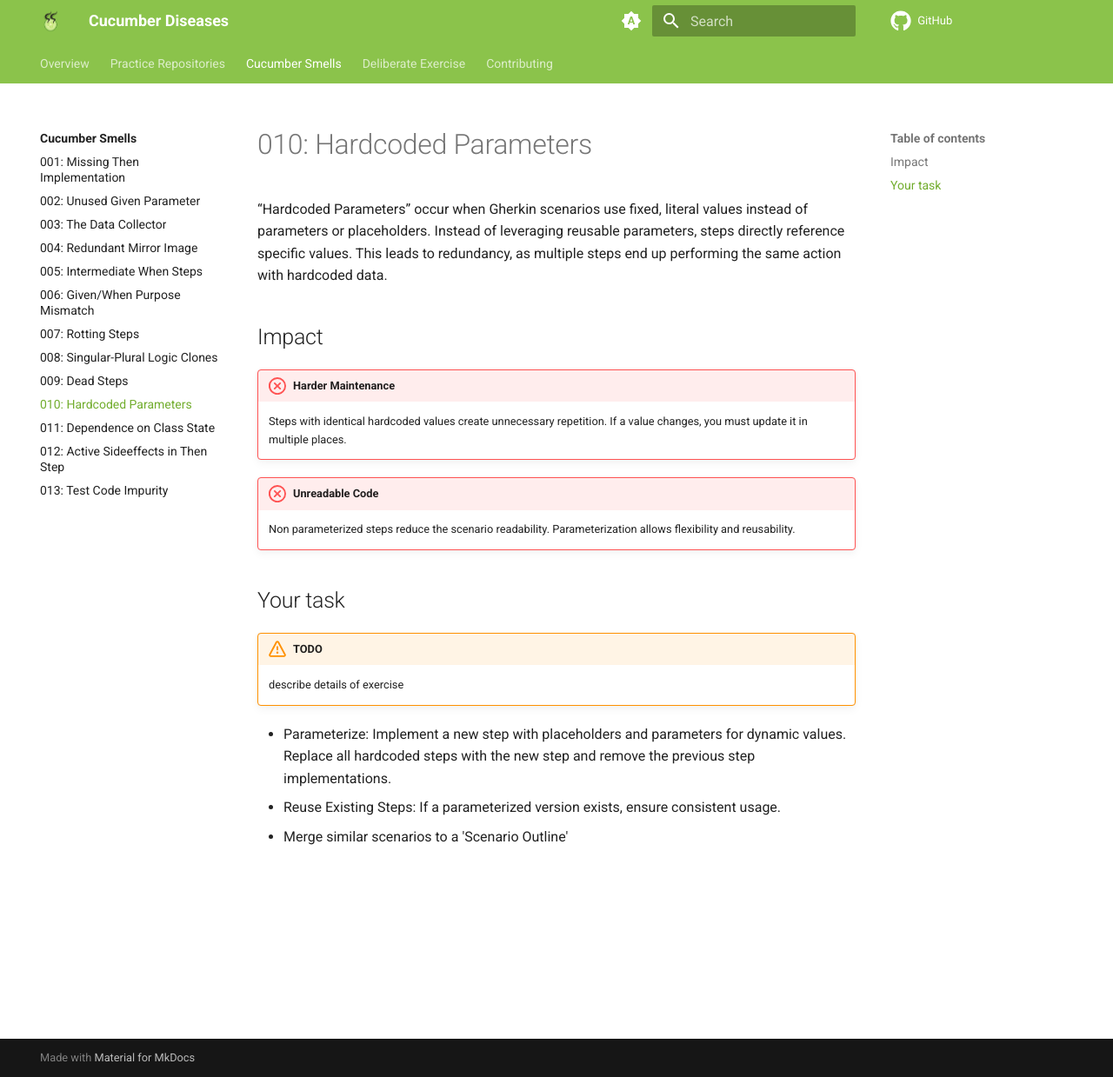
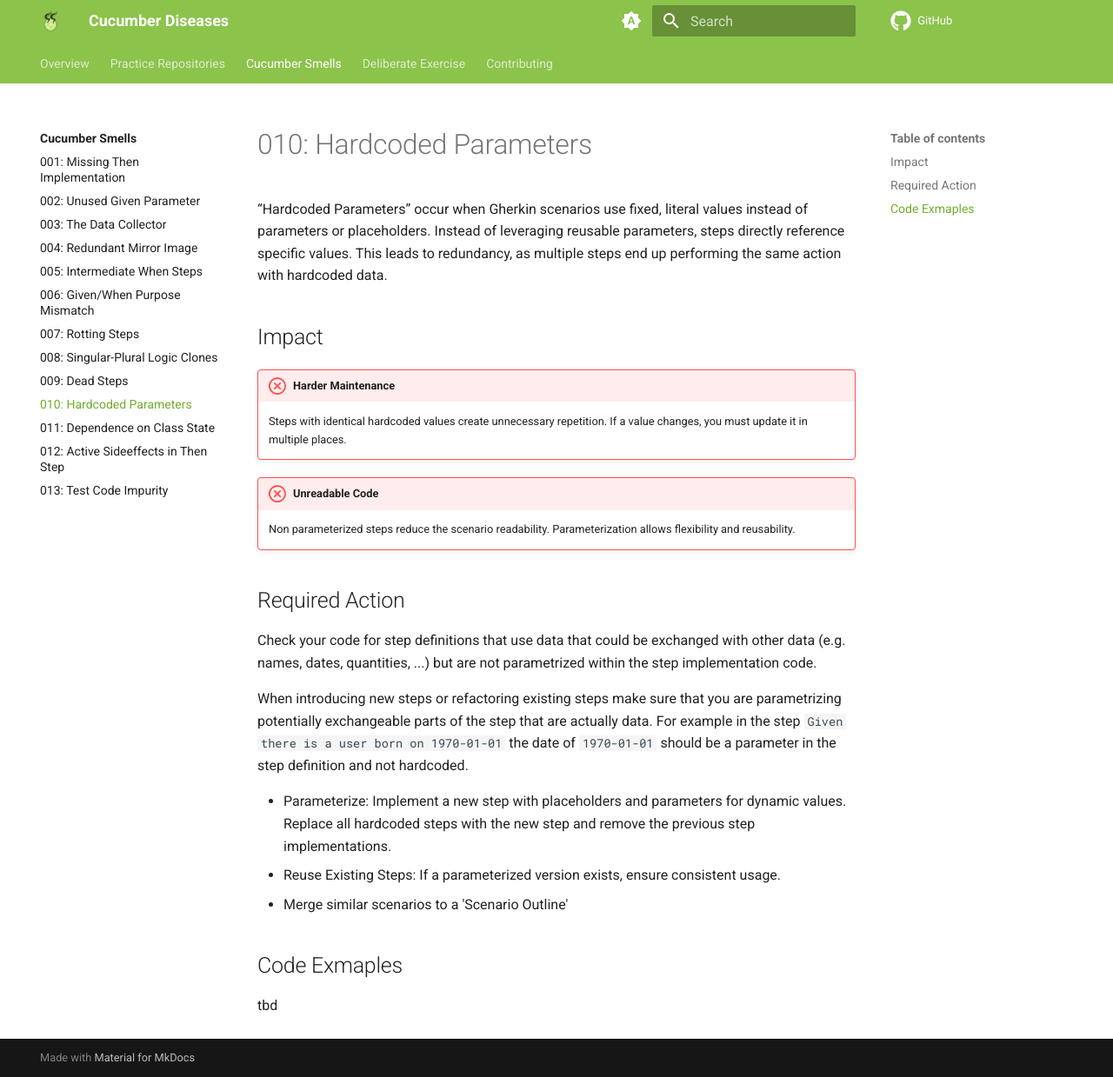
Before and after one commit to Cucumber-Diseases/cucumber-diseases.github.io, an MkDocs documentation site: the page built from docs/smells/010-hardcoded-parameters.md, in a window 1280 px wide and 1239 px high. Shown: the whole window at 87% size. Built offline with MkDocs 1.6.1 and Material for MkDocs 9.7.7, drawn with Linux system fonts in a browser that asks for light colours.

Commit message:
required action

```diff
--- a/docs/smells/010-hardcoded-parameters.md
+++ b/docs/smells/010-hardcoded-parameters.md
@@ -12,11 +12,14 @@
 !!! failure "Unreadable Code"
     Non parameterized steps reduce the scenario readability. Parameterization allows flexibility and reusability.
 
-## Your task
+## Required Action
+Check your code for step definitions that use data that could be exchanged with other data (e.g. names, dates, quantities, ...) but are not parametrized within the step implementation code.
 
-!!! warning "TODO"
-    describe details of exercise
+When introducing new steps or refactoring existing steps make sure that you are parametrizing potentially exchangeable parts of the step that are actually data. For example in the step `Given there is a user born on 1970-01-01` the date of `1970-01-01` should be a parameter in the step definition and not hardcoded.
 
 * Parameterize: Implement a new step with placeholders and parameters for dynamic values. Replace all hardcoded steps with the new step and remove the previous step implementations.
 * Reuse Existing Steps: If a parameterized version exists, ensure consistent usage.
 * Merge similar scenarios to a 'Scenario Outline'
+
+## Code Exmaples
+tbd
```
